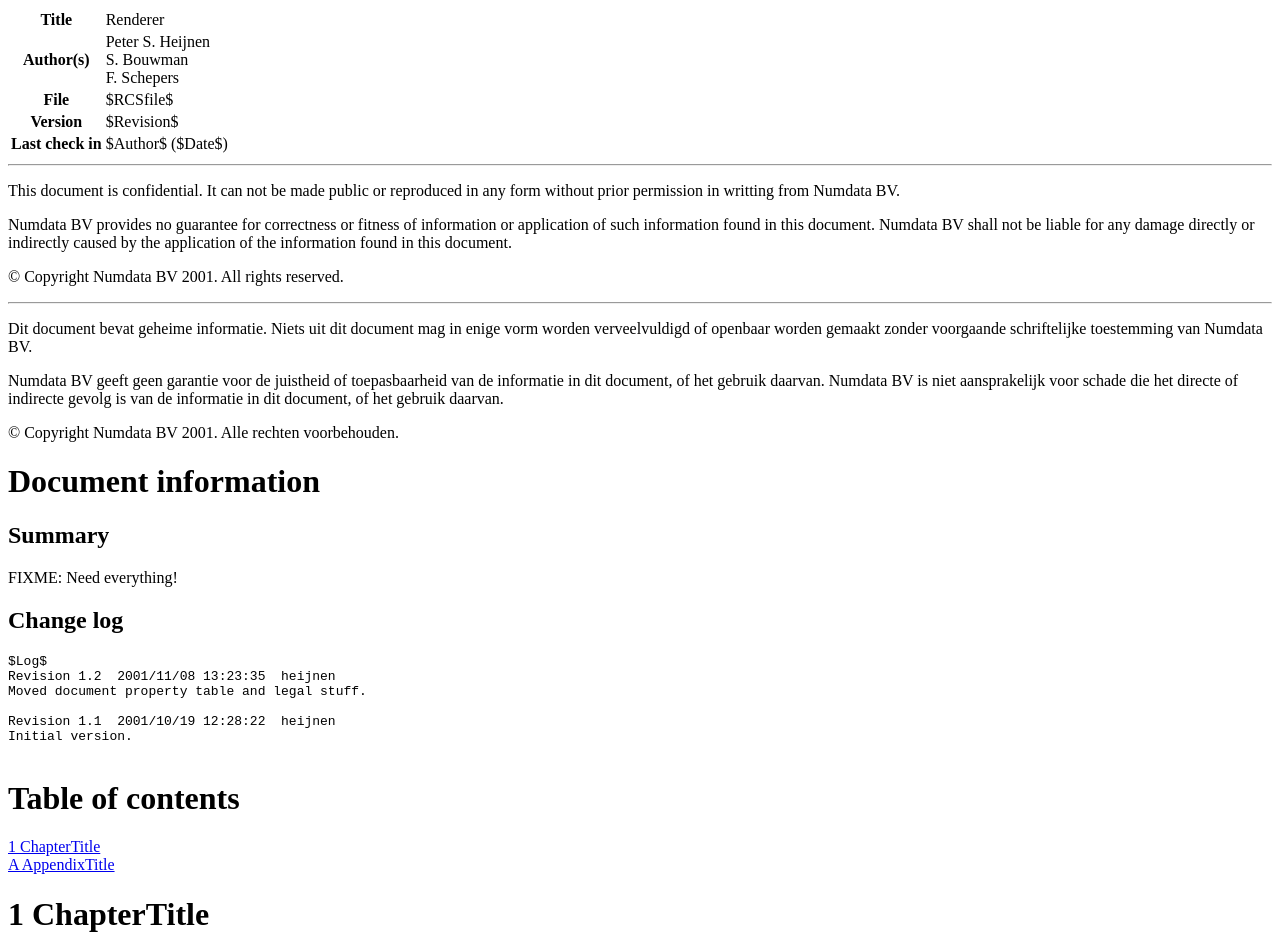
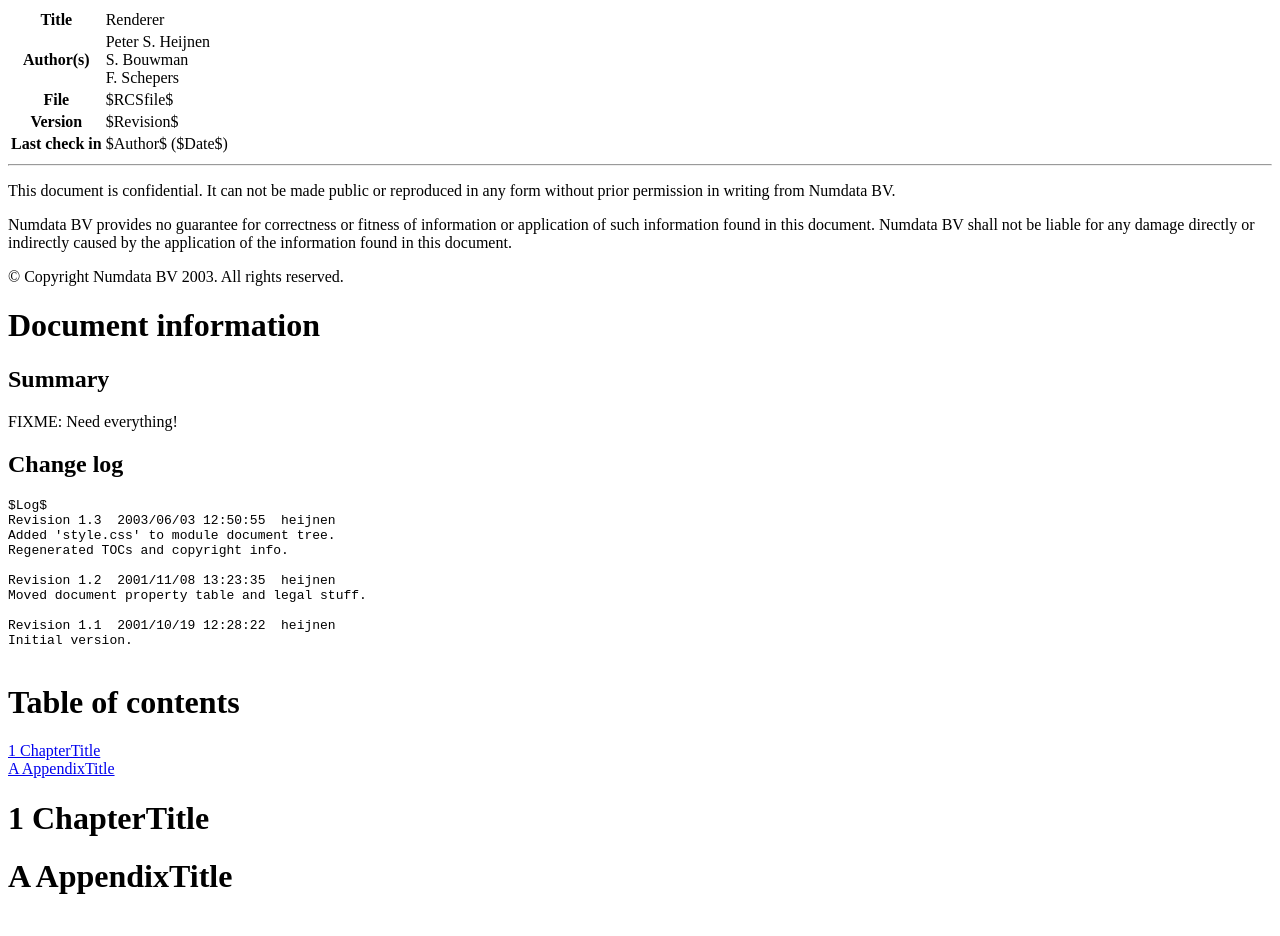
Before and after one commit to AsoBrain/AsoBrain3D, a plain HTML site: page docs/renderer/index.html in a window 1280 px wide. Shown: the top 936 px of the page. Drawn offline with Linux system fonts and the light colour scheme.

Commit message:
Added 'style.css' to module document tree. Regenerated TOCs and copyright info.

```diff
--- a/docs/renderer/index.html
+++ b/docs/renderer/index.html
@@ -2,7 +2,7 @@
 <HTML>
 <HEAD>
   <TITLE>Renderer</TITLE>
-  <LINK rel="stylesheet" href="../../numdata/numdata.css" type="text/css">
+  <LINK rel="stylesheet" href="../style.css" type="text/css">
   <META http-equiv="Content-Type" content="text/html; charset=iso-8859-1">
 </HEAD>
 <BODY>
@@ -17,7 +17,7 @@
 <HR>
 <P>
   This document is confidential. It can not be made public or reproduced in
-  any form without prior permission in writting from Numdata BV.
+  any form without prior permission in writing from Numdata BV.
 </P>
 <P>
   Numdata BV provides no guarantee for correctness or fitness of information or
@@ -26,23 +26,7 @@
   of the information found in this document.
 </P>
 <P>
-  &copy; Copyright Numdata BV 2001. All rights reserved.
-</P>
-
-<HR>
-<P>
-  Dit document bevat geheime informatie. Niets uit dit document mag in enige
-  vorm worden verveelvuldigd of openbaar worden gemaakt zonder voorgaande
-  schriftelijke toestemming van Numdata BV.
-</P>
-<P>
-  Numdata BV geeft geen garantie voor de juistheid of toepasbaarheid van
-  de informatie in dit document, of het gebruik daarvan.
-  Numdata BV is niet aansprakelijk voor schade die het directe of indirecte
-  gevolg is van de informatie in dit document, of het gebruik daarvan.
-</P>
-<P>
-  &copy; Copyright Numdata BV 2001. Alle rechten voorbehouden.
+  &copy; Copyright Numdata BV 2003. All rights reserved.
 </P>
 <!-- LEGAL END -->
 
@@ -61,6 +45,10 @@
 <H2>Change log</H2>
 <PRE>
 $Log$
+Revision 1.3  2003/06/03 12:50:55  heijnen
+Added 'style.css' to module document tree.
+Regenerated TOCs and copyright info.
+
 Revision 1.2  2001/11/08 13:23:35  heijnen
 Moved document property table and legal stuff.
 
```
